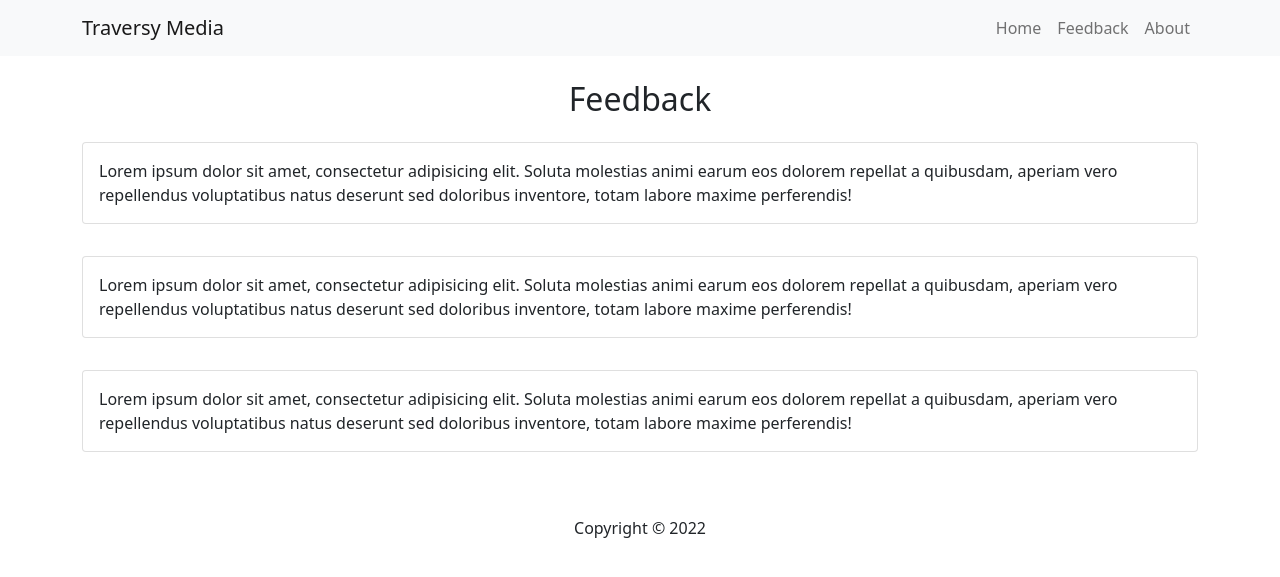
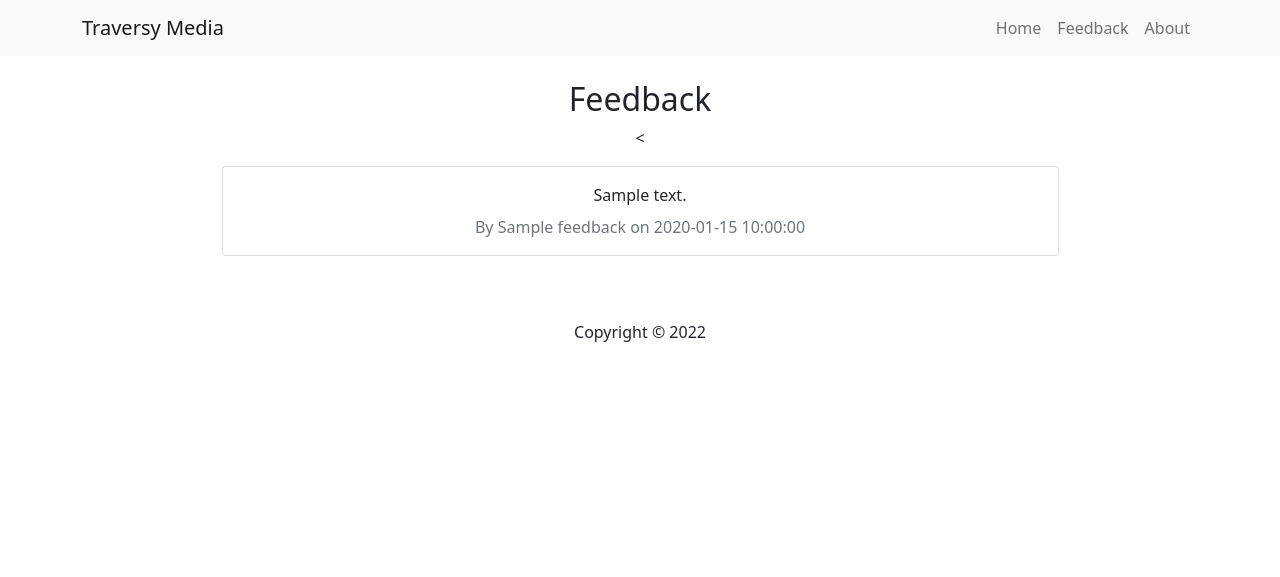
Before and after one commit to agwadan/feedback-app, a PHP site: page /feedback.php in a window 1280 px wide. Shown: the top 577 px of the page. Run offline with PHP 8.4, Linux system fonts and the light colour scheme; tables that the repository leaves empty or names only in its code hold one stand-in row (values such as "Sample post").

Commit message:
Create connection to db and fetch data

```diff
--- /dev/null
+++ b/config/database.php
@@ -0,0 +1,15 @@
+<?php
+define('DB_HOST', 'localhost');
+define('DB_USER', 'agwa');
+define('DB_PASS', '123456');
+define('DB_NAME', 'dev_feedback');
+
+//Creating the connection.
+$conn = new mysqli(DB_HOST, DB_USER, DB_PASS, DB_NAME);
+
+//Check connection
+if ($conn->connect_error) {
+  die('Connection Failed: ' . $conn->connect_error);
+}
+
+//echo 'Connected : )';
--- a/feedback.php
+++ b/feedback.php
@@ -1,27 +1,31 @@
-<?php include 'inc/header.php' ?>
+<?php include 'inc/header.php';
+
+$sql = ' SELECT * FROM  feedback';
+$result = mysqli_query($conn, $sql);
+$feedback = mysqli_fetch_all($result,  MYSQLI_ASSOC);
+?>
+
+
+
 <h2>Feedback</h2>
 
-<div class="card my-3">
-  <div class="card-body">
-    Lorem ipsum dolor sit amet, consectetur adipisicing elit. Soluta molestias animi earum eos dolorem repellat a
-    quibusdam, aperiam vero repellendus voluptatibus natus deserunt sed doloribus inventore, totam labore maxime
-    perferendis!
+<?php if (empty($feedback)) : ?>
+
+<p class="lead mt3">There is no feedback</p>
+
+<?php endif; ?>
+
+<?php foreach ($feedback as $item) : ?>
+< <div class="card my-3 w-75">
+  <div class="card-body text-center">
+    <?php echo $item['body'] ?>
+    <div class="text-secondary mt-2">
+      By <?php echo $item['name']; ?> on <?php echo $item['date']; ?>
+    </div>
   </div>
-</div>
+  </div>
 
-<div class="card my-3">
-  <div class="card-body">
-    Lorem ipsum dolor sit amet, consectetur adipisicing elit. Soluta molestias animi earum eos dolorem repellat a
-    quibusdam, aperiam vero repellendus voluptatibus natus deserunt sed doloribus inventore, totam labore maxime
-    perferendis!
-  </div>
-</div>
+  <?php endforeach; ?>
 
-<div class="card my-3">
-  <div class="card-body">
-    Lorem ipsum dolor sit amet, consectetur adipisicing elit. Soluta molestias animi earum eos dolorem repellat a
-    quibusdam, aperiam vero repellendus voluptatibus natus deserunt sed doloribus inventore, totam labore maxime
-    perferendis!
-  </div>
-</div>
-<?php include 'inc/footer.php' ?>
+
+  <?php include 'inc/footer.php' ?>
--- a/inc/header.php
+++ b/inc/header.php
@@ -1,3 +1,4 @@
+<?php include 'config/database.php'; ?>
 <!DOCTYPE html>
 <html lang="en">
 
@@ -5,8 +6,7 @@
   <meta charset="UTF-8">
   <meta http-equiv="X-UA-Compatible" content="IE=edge">
   <meta name="viewport" content="width=device-width, initial-scale=1.0">
-  <link href="https://cdn.jsdelivr.net/npm/bootstrap@5.0.2/dist/css/bootstrap.min.css" rel="stylesheet"
-    integrity="sha384-EVSTQN3/azprG1Anm3QDgpJLIm9Nao0Yz1ztcQTwFspd3yD65VohhpuuCOmLASjC" crossorigin="anonymous">
+  <link href="https://cdn.jsdelivr.net/npm/bootstrap@5.0.2/dist/css/bootstrap.min.css" rel="stylesheet" integrity="sha384-EVSTQN3/azprG1Anm3QDgpJLIm9Nao0Yz1ztcQTwFspd3yD65VohhpuuCOmLASjC" crossorigin="anonymous">
   <title>Leave Feedback</title>
 </head>
 
@@ -14,8 +14,7 @@
   <nav class="navbar navbar-expand-sm navbar-light bg-light mb-4">
     <div class="container">
       <a class="navbar-brand" href="#">Traversy Media</a>
-      <button class="navbar-toggler" type="button" data-bs-toggle="collapse" data-bs-target="#navbarNav"
-        aria-controls="navbarNav" aria-expanded="false" aria-label="Toggle navigation">
+      <button class="navbar-toggler" type="button" data-bs-toggle="collapse" data-bs-target="#navbarNav" aria-controls="navbarNav" aria-expanded="false" aria-label="Toggle navigation">
         <span class="navbar-toggler-icon"></span>
       </button>
       <div class="collapse navbar-collapse" id="navbarNav">
```
